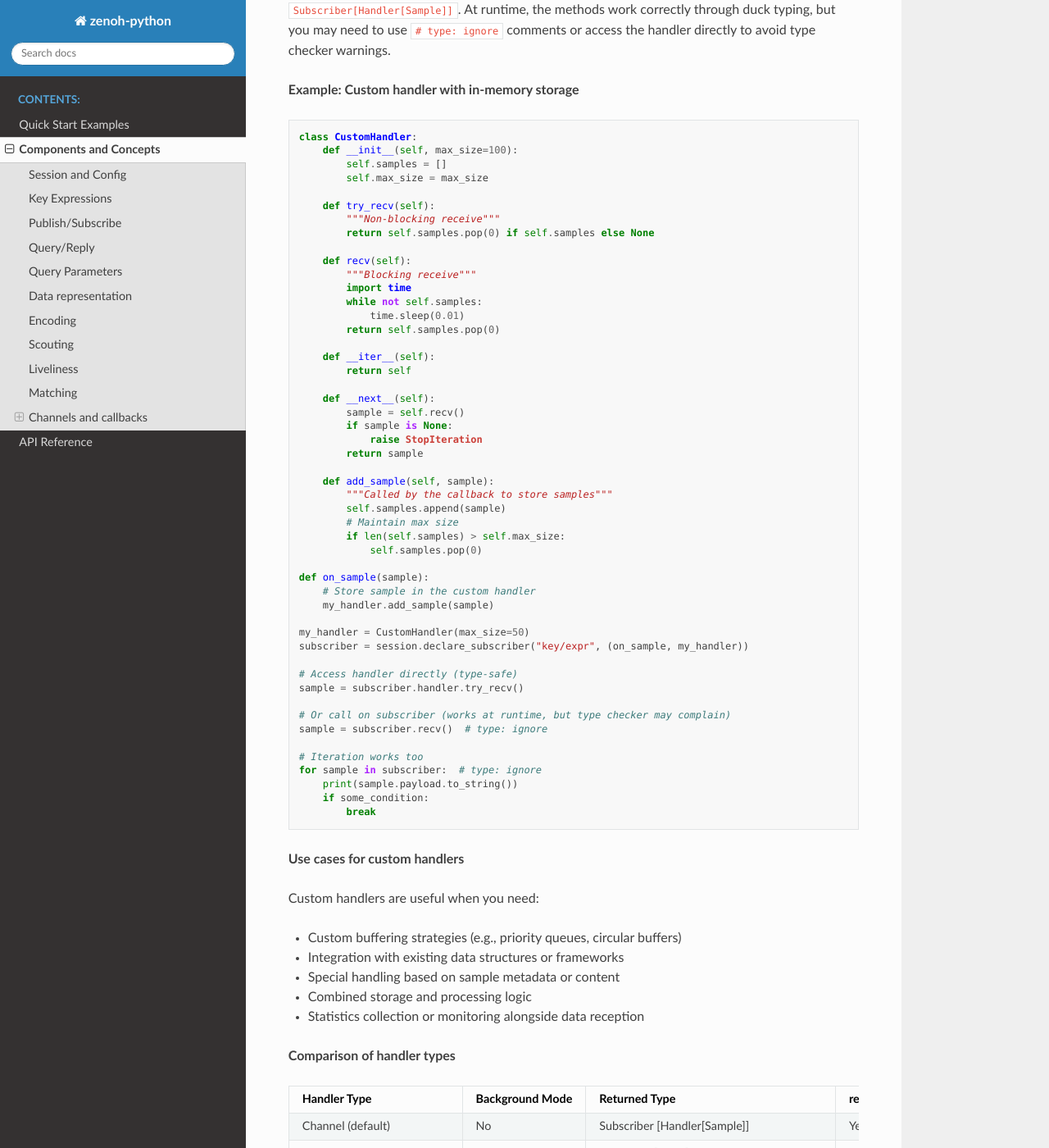
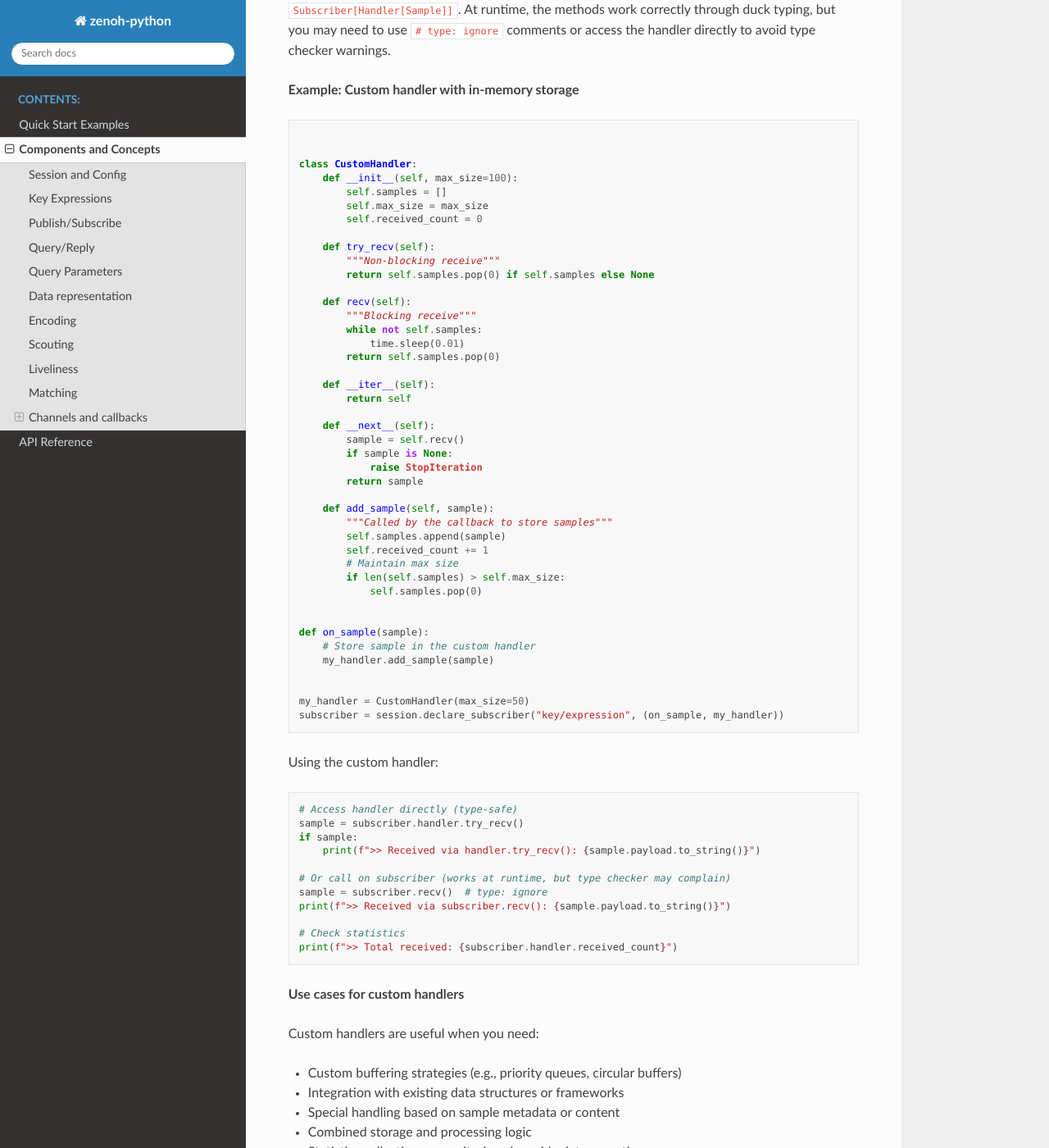
Before and after one commit to eclipse-zenoh/zenoh-python, a Sphinx documentation site: the page built from docs/concepts.rst, in a window 1280 px wide and 1400 px high, scrolled down 12144 px. Shown: the whole window at 82% size. Built offline with Sphinx 7.4.7 and the Read the Docs theme 3.1.0, drawn with Linux system fonts in a browser that asks for light colours; part of the change alters nothing that is shown.

```diff
--- a/docs/concepts.rst
+++ b/docs/concepts.rst
@@ -528,58 +528,17 @@ or access the handler directly to avoid type checker warnings.
 
 **Example: Custom handler with in-memory storage**
 
-.. code-block:: python
+.. literalinclude:: examples/custom_handler.py
+   :language: python
+   :start-after: [custom_handler]
+   :end-before: # [custom_handler]
 
-    class CustomHandler:
-        def __init__(self, max_size=100):
-            self.samples = []
-            self.max_size = max_size
+Using the custom handler:
 
-        def try_recv(self):
-            """Non-blocking receive"""
-            return self.samples.pop(0) if self.samples else None
-
-        def recv(self):
-            """Blocking receive"""
-            import time
-            while not self.samples:
-                time.sleep(0.01)
-            return self.samples.pop(0)
-
-        def __iter__(self):
-            return self
-
-        def __next__(self):
-            sample = self.recv()
-            if sample is None:
-                raise StopIteration
-            return sample
-
-        def add_sample(self, sample):
-            """Called by the callback to store samples"""
-            self.samples.append(sample)
-            # Maintain max size
-            if len(self.samples) > self.max_size:
-                self.samples.pop(0)
-
-    def on_sample(sample):
-        # Store sample in the custom handler
-        my_handler.add_sample(sample)
-
-    my_handler = CustomHandler(max_size=50)
-    subscriber = session.declare_subscriber("key/expr", (on_sample, my_handler))
-
-    # Access handler directly (type-safe)
-    sample = subscriber.handler.try_recv()
-
-    # Or call on subscriber (works at runtime, but type checker may complain)
-    sample = subscriber.recv()  # type: ignore
-
-    # Iteration works too
-    for sample in subscriber:  # type: ignore
-        print(sample.payload.to_string())
-        if some_condition:
-            break
+.. literalinclude:: examples/custom_handler.py
+   :language: python
+   :start-after: [custom_handler_usage]
+   :end-before: # [custom_handler_usage]
 
 **Use cases for custom handlers**
 
--- /dev/null
+++ b/docs/examples/custom_handler.py
@@ -0,0 +1,103 @@
+#
+# Copyright (c) 2024 ZettaScale Technology
+#
+# This program and the accompanying materials are made available under the
+# terms of the Eclipse Public License 2.0 which is available at
+# http://www.eclipse.org/legal/epl-2.0, or the Apache License, Version 2.0
+# which is available at https://www.apache.org/licenses/LICENSE-2.0.
+#
+# SPDX-License-Identifier: EPL-2.0 OR Apache-2.0
+#
+# Contributors:
+#   ZettaScale Zenoh Team, <zenoh@zettascale.tech>
+#
+import threading
+import time
+
+import zenoh
+
+# Open session
+session = zenoh.open(zenoh.Config())
+
+# Test support: send data in background
+
+
+def send_data():
+    time.sleep(0.1)
+    for i in range(5):
+        session.put("key/expression", f"sample_{i}")
+        time.sleep(0.05)
+
+
+threading.Thread(target=send_data, daemon=True).start()
+
+# [custom_handler]
+
+
+class CustomHandler:
+    def __init__(self, max_size=100):
+        self.samples = []
+        self.max_size = max_size
+        self.received_count = 0
+
+    def try_recv(self):
+        """Non-blocking receive"""
+        return self.samples.pop(0) if self.samples else None
+
+    def recv(self):
+        """Blocking receive"""
+        while not self.samples:
+            time.sleep(0.01)
+        return self.samples.pop(0)
+
+    def __iter__(self):
+        return self
+
+    def __next__(self):
+        sample = self.recv()
+        if sample is None:
+            raise StopIteration
+        return sample
+
+    def add_sample(self, sample):
+        """Called by the callback to store samples"""
+        self.samples.append(sample)
+        self.received_count += 1
+        # Maintain max size
+        if len(self.samples) > self.max_size:
+            self.samples.pop(0)
+
+
+def on_sample(sample):
+    # Store sample in the custom handler
+    my_handler.add_sample(sample)
+
+
+my_handler = CustomHandler(max_size=50)
+subscriber = session.declare_subscriber("key/expression", (on_sample, my_handler))
+# [custom_handler]
+
+# Wait for samples to arrive
+time.sleep(0.5)
+
+# [custom_handler_usage]
+# Access handler directly (type-safe)
+sample = subscriber.handler.try_recv()
+if sample:
+    print(f">> Received via handler.try_recv(): {sample.payload.to_string()}")
+
+# Or call on subscriber (works at runtime, but type checker may complain)
+sample = subscriber.recv()  # type: ignore
+print(f">> Received via subscriber.recv(): {sample.payload.to_string()}")
+
+# Check statistics
+print(f">> Total received: {subscriber.handler.received_count}")
+# [custom_handler_usage]
+
+# Verify
+assert my_handler.received_count >= 2
+assert my_handler.try_recv() is not None
+
+# Clean up
+subscriber.undeclare()
+session.close()
```
